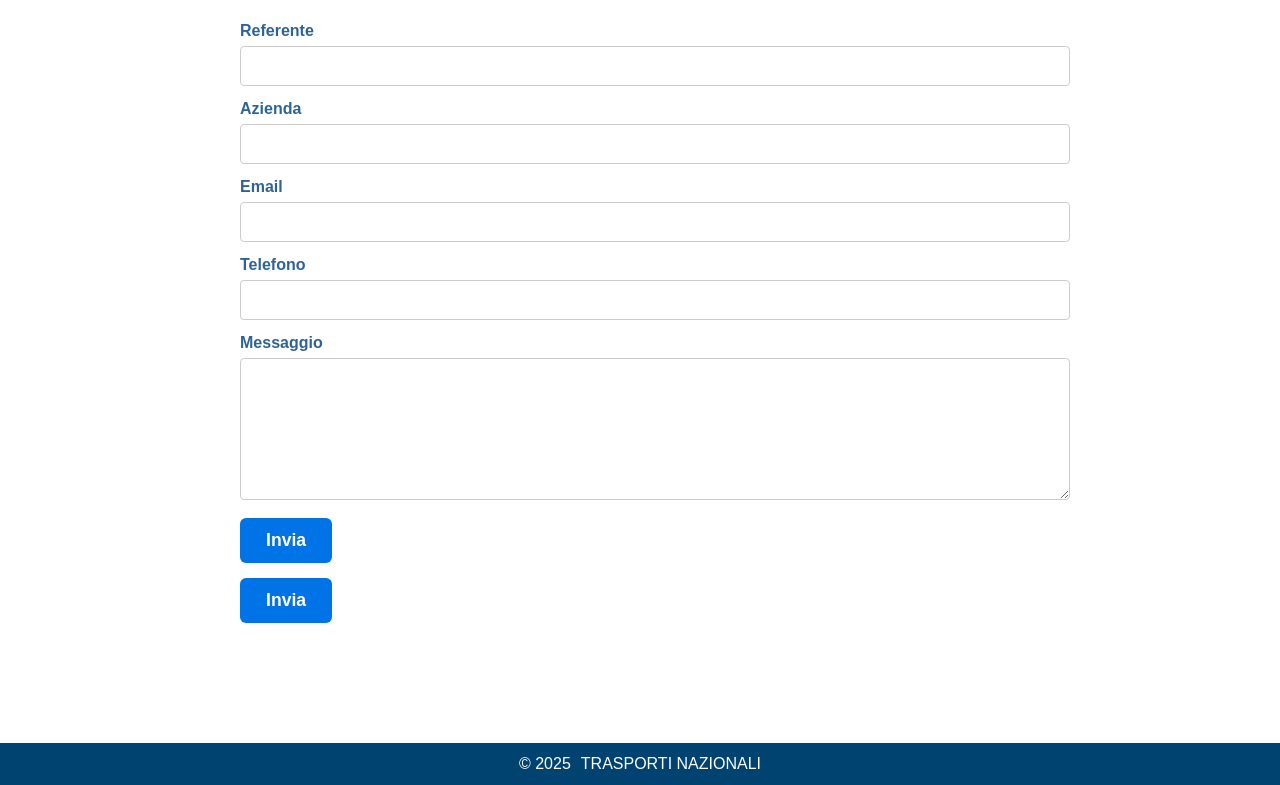
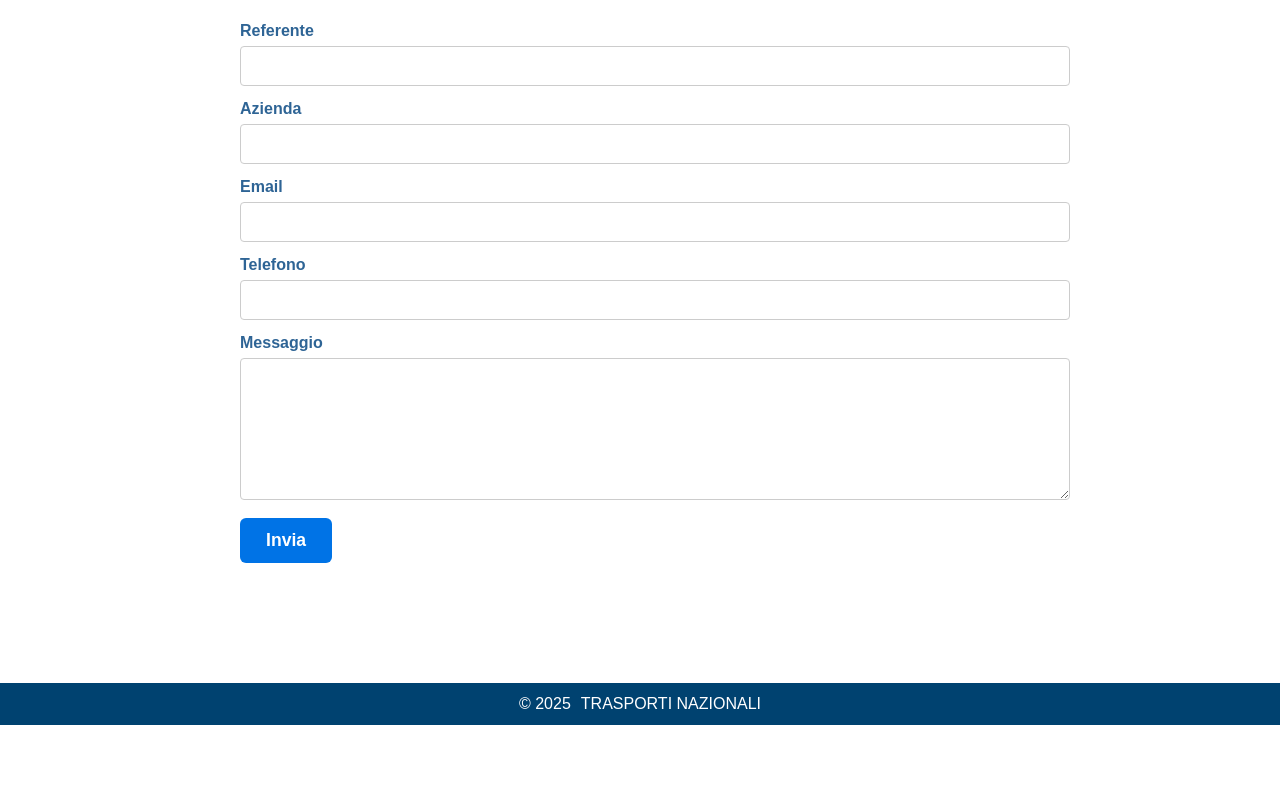
Before and after one commit to GPiazzolla/trasportinazionali.eu, a plain HTML site: page index.html in a window 1280 px wide. Shown: the part 488-1273 px from the top of the page. After the commit the page ends 1213 px from the top, so only its background shows below. Drawn offline with Linux system fonts and the light colour scheme.

Commit message:
Update index.html

```diff
--- a/index.html
+++ b/index.html
@@ -226,8 +226,7 @@ p:nth-of-type(2) {
             <input type="hidden" name="_captcha" value="false">
 
             <button type="submit">Invia</button>
-    <p id="form-status" style="text-align:center; font-size:18px; font-weight:bold; margin-top: 15px;"></p>
-<button type="submit">Invia</button>
+            <p id="form-status" style="text-align:center; font-size:18px; font-weight:bold; margin-top: 15px;"></p>
         </form>
 
 </div> <!-- fine container -->
```
